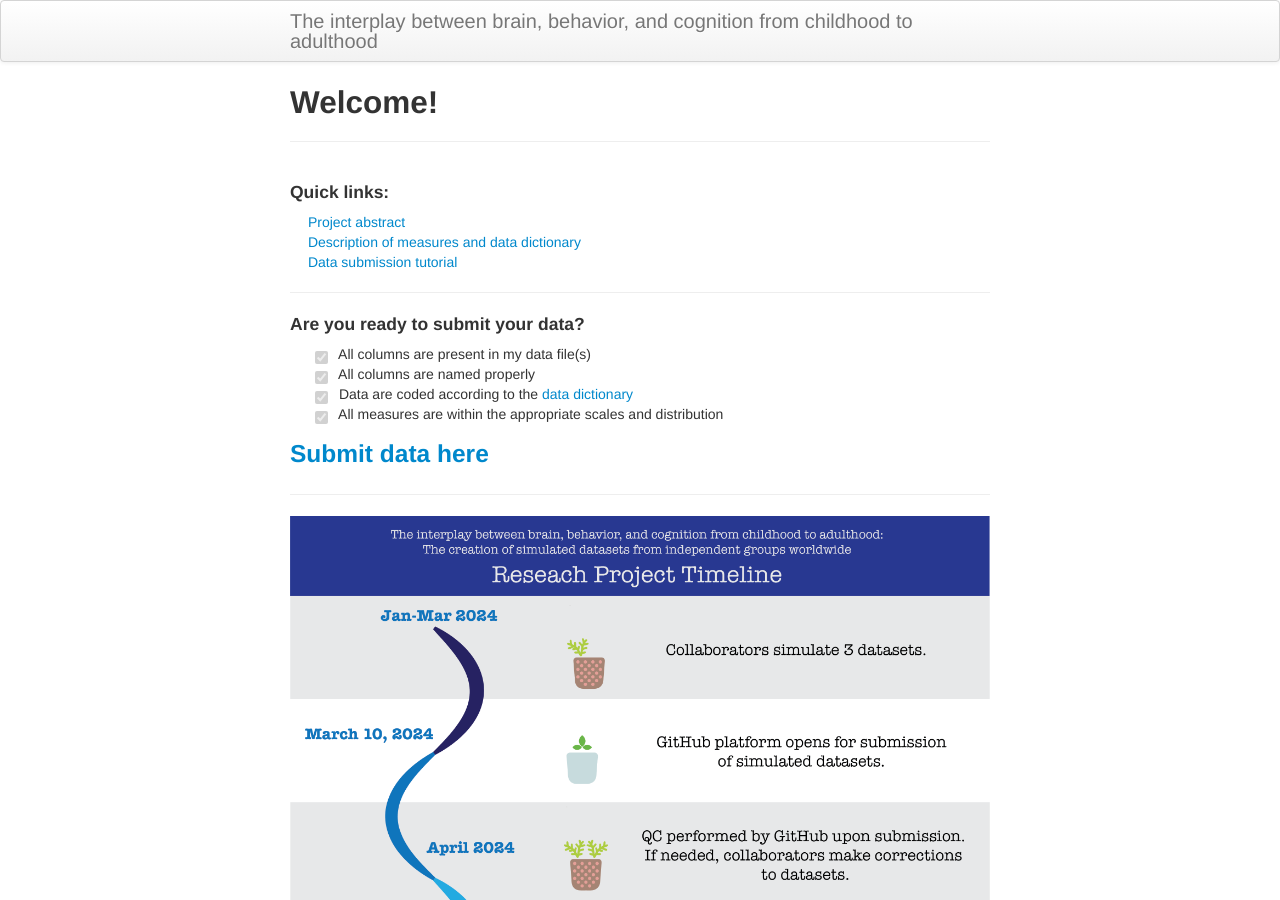
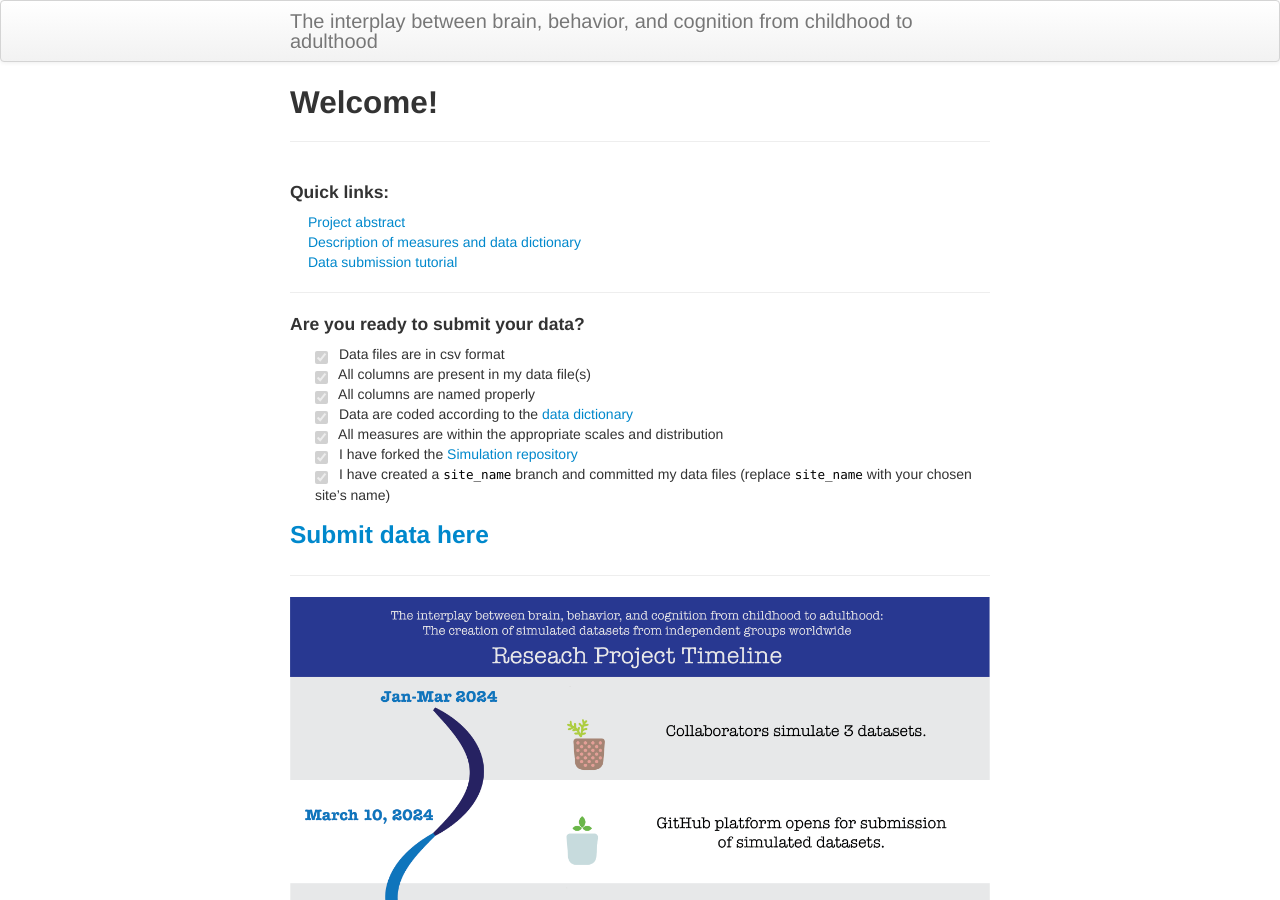
Before and after one commit to SoCoDeN/Simulation, a Jekyll site: the page built from index.md, in a window 1280 px wide and 900 px high. Built offline with Jekyll 4.4.1, drawn with Linux system fonts in a browser that asks for light colours.

Commit message:
update checklist

```diff
--- a/index.md
+++ b/index.md
@@ -11,10 +11,13 @@ title: Welcome!
 ---
 
 #### Are you ready to submit your data?
+- [x] &ensp; Data files are in csv format
 - [x] &ensp; All columns are present in my data file(s)
 - [x] &ensp; All columns are named properly
 - [x] &ensp; Data are coded according to the [data dictionary](pages/measures.html)
 - [x] &ensp; All measures are within the appropriate scales and distribution
+- [x] &ensp; I have forked the [Simulation repository](https://github.com/SoCoDeN/Simulation)
+- [x] &ensp; I have created a `site_name` branch and committed my data files (replace `site_name` with your chosen site's name)
 {: style='list-style-type: none'}
 
 ### [Submit data here](https://github.com/dmoracze/test.github.io/pulls)
```
